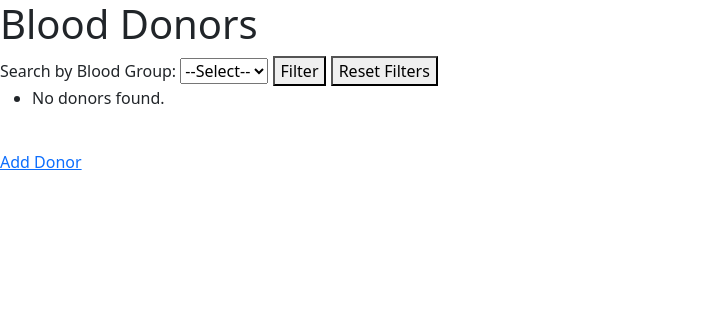
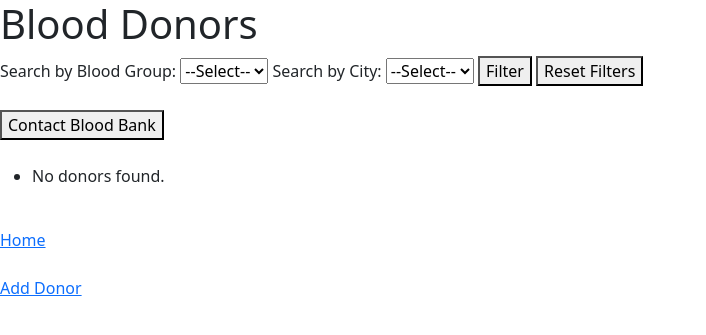
Before and after one commit to BARANICHANDRAN/Blood_donor, a Django app: template donor/templates/view_donor.html in a window 1280 px wide. Shown: the top 335 px of the page, without its empty margins (0-706 px from the left). Run offline with Django 3.2, Linux system fonts and the light colour scheme; the template is opened without the code that fills it, so the values that code supplies are empty.

Commit message:
Update view_donor.html

```diff
--- a/donor/templates/view_donor.html
+++ b/donor/templates/view_donor.html
@@ -18,12 +18,25 @@
                 </option>
             {% endfor %}
         </select>
+        <label for="city">Search by City:</label>
+        <select name="city" id="city">
+            <option value="">--Select--</option>
+            {% for city in cities %}
+                <option value="{{ city.city }}" {% if request.GET.city == city.city %}selected{% endif %}>
+                    {{ city.city }}
+                </option>
+            {% endfor %}
+        </select>
         <button type="submit">Filter</button>
-        <a href="{% url 'donor_list' %}">
+        <a href="{% url 'view_donor' %}">
             <button type="button">Reset Filters</button>
         </a>
     </form>
 
+    <br>
+    <a href="tel:+9196295114"><button>Contact Blood Bank</button></a>
+    <br>
+    <br>
     <ul style="display: flex; flex-wrap: wrap;;">
         {% for donor in donors %}
         <div class="card" style="width: 18rem;margin: 10px; padding: 10px;">
@@ -40,7 +53,9 @@
             <li>No donors found.</li>
         {% endfor %}
     </ul>
-
+    <br>
+    <a href="/">Home</a>
+    <br>
     <br>
     <a href="/add/">Add Donor</a>
     <br>
```
